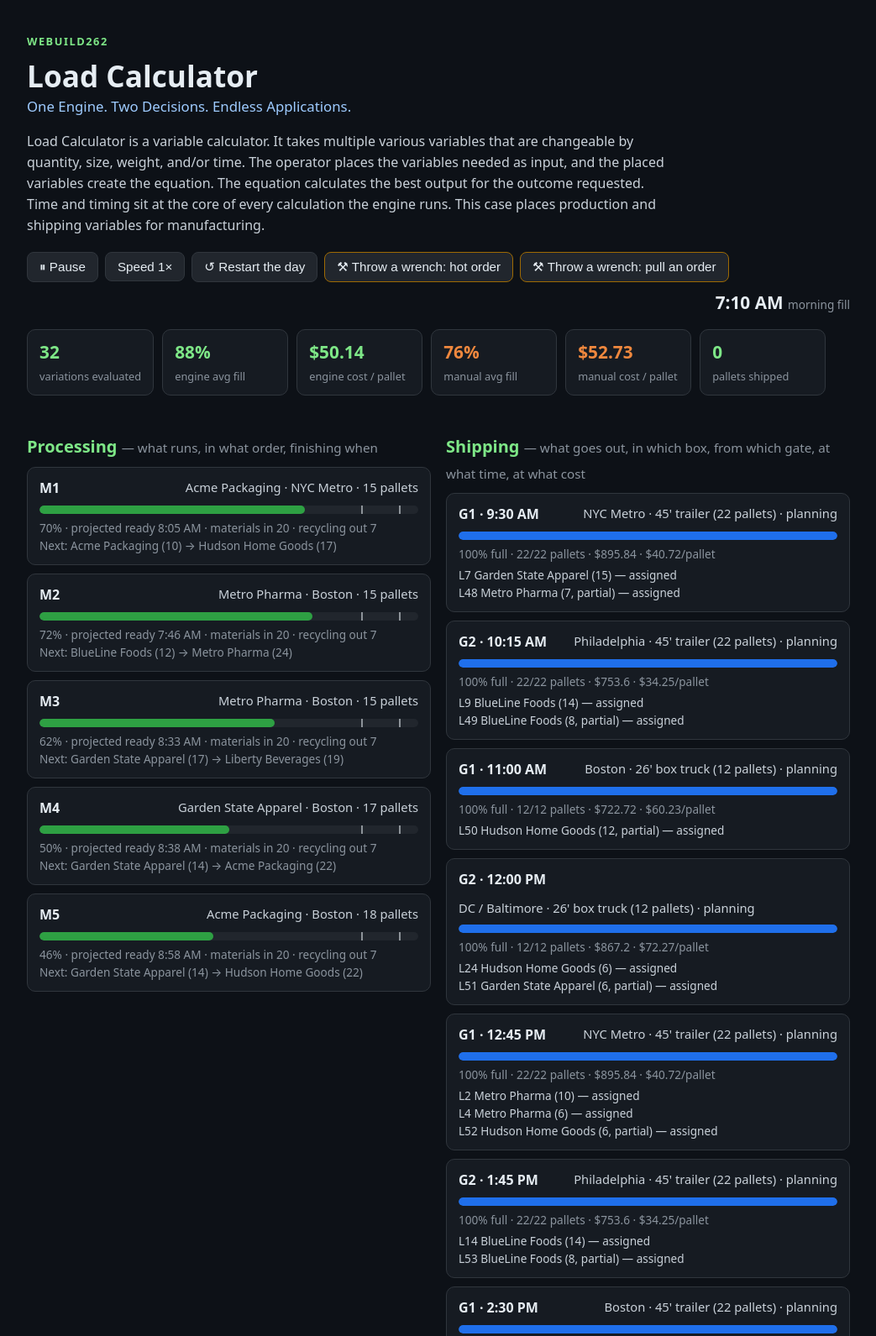
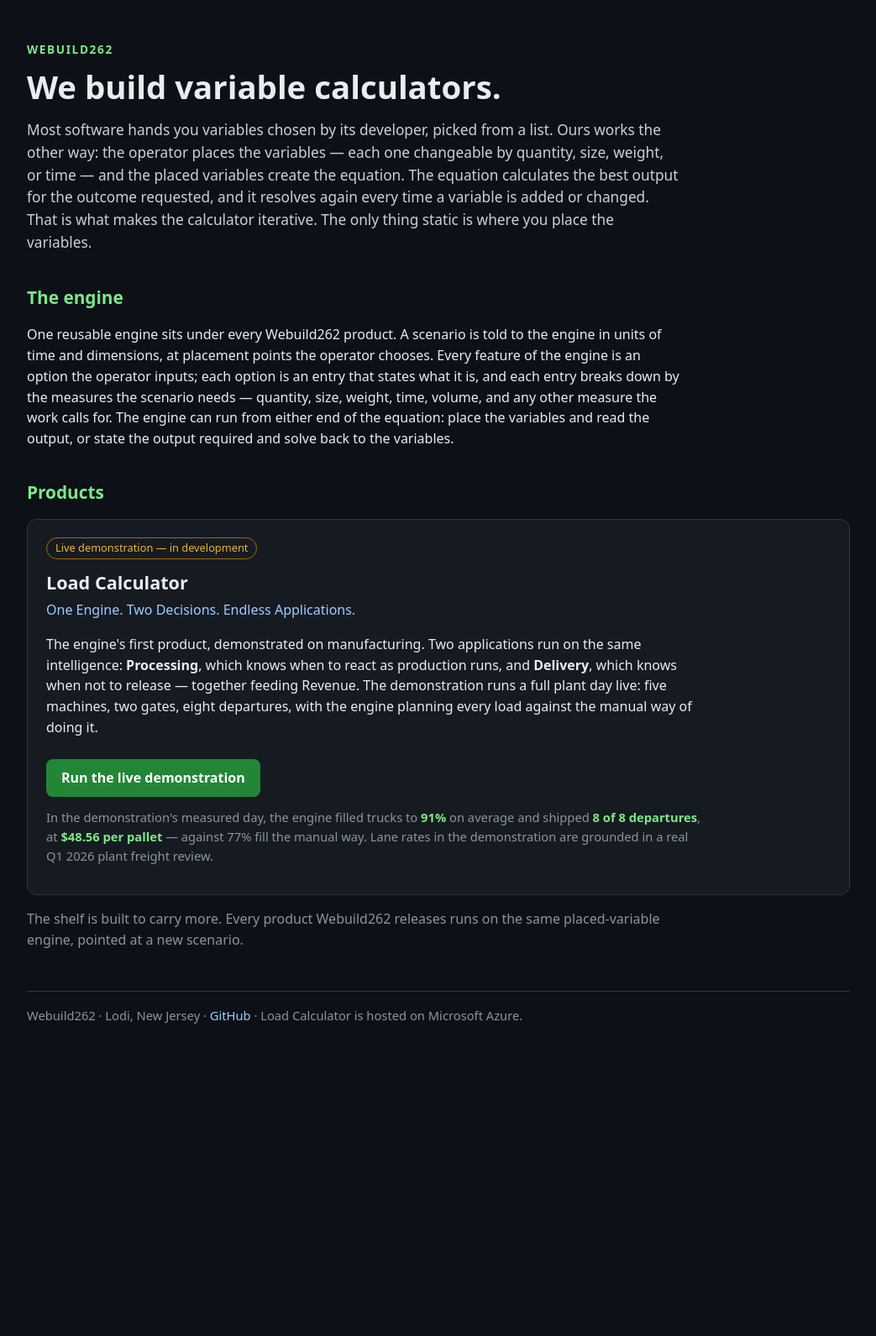
Before and after one commit to webuild262-boop/load-calculator, a plain HTML site: page index.html in a window 1280 px wide. Shown: the top 1591 px of the page at 84% size, without its empty margins (118-1161 px from the left). After the commit the page ends 1285 px from the top, so only its background shows below. Drawn offline with Linux system fonts and the light colour scheme.

Commit message:
Webuild262 company site at root carrying Load Calculator as product one; demo moves to demo.html

```diff
--- a/index.html
+++ b/index.html
@@ -3,142 +3,80 @@
 <head>
 <meta charset="utf-8">
 <meta name="viewport" content="width=device-width, initial-scale=1">
-<title>Load Calculator — Webuild262</title>
+<title>Webuild262 — Variable Calculators</title>
 <style>
   :root { color-scheme: dark; }
   body { margin: 0; font-family: system-ui, -apple-system, "Segoe UI", Roboto, sans-serif;
          background: #0d1117; color: #e6edf3; line-height: 1.55; }
-  main { max-width: 980px; margin: 0 auto; padding: 40px 20px 64px; }
-  .brand { color: #7ee787; font-weight: 700; letter-spacing: .12em; text-transform: uppercase; font-size: .8rem; }
-  h1 { font-size: 2.2rem; margin: .3em 0 .1em; line-height: 1.15; }
-  .tagline { color: #9ecbff; font-size: 1.05rem; margin: 0 0 1rem; }
-  .def { color: #c9d1d9; max-width: 760px; }
-  h2 { font-size: 1.25rem; margin: 1.8rem 0 .6rem; color: #7ee787; }
-  h2 span { color: #8b949e; font-weight: 400; font-size: .95rem; }
-  .controls { display: flex; flex-wrap: wrap; gap: 8px; align-items: center; margin: 1.2rem 0 .4rem; }
-  button { background: #21262d; color: #e6edf3; border: 1px solid #30363d; border-radius: 8px;
-           padding: 8px 14px; font-size: .95rem; cursor: pointer; }
-  button:hover { background: #30363d; }
-  button.wrench { border-color: #9e6a03; }
-  .clock { font-size: 1.3rem; font-weight: 700; margin-left: auto; }
-  .clock small { color: #8b949e; font-weight: 400; font-size: .85rem; }
-  .counters { display: flex; flex-wrap: wrap; gap: 10px; margin: 1rem 0; }
-  .counter { border: 1px solid #30363d; background: #161b22; border-radius: 10px; padding: 10px 14px; min-width: 120px; }
-  .counter .c-num { display: block; font-size: 1.3rem; font-weight: 700; color: #7ee787; }
-  .counter.off .c-num { color: #f0883e; }
-  .counter .c-lbl { color: #8b949e; font-size: .8rem; }
-  .grid { display: grid; grid-template-columns: 1fr 1fr; gap: 18px; }
-  @media (max-width: 760px) { .grid { grid-template-columns: 1fr; } }
-  .machine, .dep { border: 1px solid #30363d; background: #161b22; border-radius: 10px; padding: 12px 14px; margin-bottom: 10px; }
-  .machine-head, .dep-head { display: flex; justify-content: space-between; gap: 10px; flex-wrap: wrap; }
-  .m-order, .dep-head span { color: #c9d1d9; font-size: .92rem; }
-  .bar { position: relative; height: 10px; background: #21262d; border-radius: 5px; margin: 8px 0 6px; overflow: hidden; }
-  .bar-fill { height: 100%; background: #2ea043; border-radius: 5px; transition: width .3s; }
-  .bar-fill.ship { background: #1f6feb; }
-  .bar-mark { position: absolute; top: 0; bottom: 0; width: 2px; background: #e6edf3; opacity: .55; }
-  .m-meta, .dep-meta, .m-queue, .dep-loads { color: #8b949e; font-size: .85rem; }
-  .dep-loads { margin-top: 4px; color: #c9d1d9; }
-  .board { border: 1px solid #30363d; background: #161b22; border-radius: 10px; padding: 14px; min-height: 54px; }
-  .dot { display: inline-block; width: 16px; height: 16px; border-radius: 50%; margin: 3px; vertical-align: middle; }
-  .watcher-item { border: 1px solid #9e6a03; background: #2d2003; border-radius: 10px; padding: 10px 14px; margin-bottom: 8px; }
-  .logbox { border: 1px solid #30363d; background: #161b22; border-radius: 10px; padding: 12px 14px; font-size: .9rem; }
-  .log-t { color: #9ecbff; }
+  main { max-width: 980px; margin: 0 auto; padding: 48px 20px 64px; }
+  .brand { color: #7ee787; font-weight: 700; letter-spacing: .12em; text-transform: uppercase; font-size: .85rem; }
+  h1 { font-size: 2.4rem; margin: .3em 0 .15em; line-height: 1.15; }
+  .lede { color: #c9d1d9; font-size: 1.08rem; max-width: 780px; }
+  h2 { font-size: 1.3rem; margin: 2.2rem 0 .6rem; color: #7ee787; }
+  p { max-width: 780px; }
   .dim { color: #8b949e; }
-  .status { border-top: 1px solid #30363d; margin-top: 2.2rem; padding-top: 1rem; color: #8b949e; font-size: .92rem; }
+  .shelf { display: grid; grid-template-columns: 1fr; gap: 16px; margin-top: 1rem; }
+  .product { border: 1px solid #30363d; background: #161b22; border-radius: 12px; padding: 20px 22px; }
+  .product h3 { margin: 0 0 .2rem; font-size: 1.35rem; }
+  .product .tagline { color: #9ecbff; margin: 0 0 .6rem; }
+  .status-pill { display: inline-block; border: 1px solid #9e6a03; color: #f0b429;
+                 border-radius: 999px; padding: 2px 10px; font-size: .8rem; margin-bottom: .7rem; }
+  .btn { display: inline-block; background: #238636; color: #fff; text-decoration: none;
+         border-radius: 8px; padding: 10px 18px; font-weight: 600; margin-top: .6rem; }
+  .btn:hover { background: #2ea043; }
+  .measured { color: #8b949e; font-size: .92rem; margin-top: .8rem; }
+  .measured b { color: #7ee787; }
+  footer { border-top: 1px solid #30363d; margin-top: 3rem; padding-top: 1.1rem;
+           color: #8b949e; font-size: .92rem; }
+  footer a { color: #9ecbff; text-decoration: none; }
 </style>
 </head>
 <body>
 <main>
   <div class="brand">Webuild262</div>
-  <h1>Load Calculator</h1>
-  <p class="tagline">One Engine. Two Decisions. Endless Applications.</p>
-  <p class="def">Load Calculator is a variable calculator. It takes multiple various variables that are
-  changeable by quantity, size, weight, and/or time. The operator places the variables needed
-  as input, and the placed variables create the equation. The equation calculates the best
-  output for the outcome requested. Time and timing sit at the core of every calculation the
-  engine runs. This case places production and shipping variables for manufacturing.</p>
+  <h1>We build variable calculators.</h1>
+  <p class="lede">Most software hands you variables chosen by its developer, picked from a list.
+  Ours works the other way: the operator places the variables — each one changeable by quantity,
+  size, weight, or time — and the placed variables create the equation. The equation calculates
+  the best output for the outcome requested, and it resolves again every time a variable is
+  added or changed. That is what makes the calculator iterative. The only thing static is
+  where you place the variables.</p>
 
-  <div class="controls">
-    <button id="btn-play">⏸ Pause</button>
-    <button id="btn-speed">Speed 1×</button>
-    <button id="btn-reset">↺ Restart the day</button>
-    <button class="wrench" id="btn-hot">⚒ Throw a wrench: hot order</button>
-    <button class="wrench" id="btn-pull">⚒ Throw a wrench: pull an order</button>
-    <div class="clock"><span id="clock">7:00 AM</span> <small id="phase">morning fill</small></div>
+  <h2>The engine</h2>
+  <p>One reusable engine sits under every Webuild262 product. A scenario is told to the engine
+  in units of time and dimensions, at placement points the operator chooses. Every feature of
+  the engine is an option the operator inputs; each option is an entry that states what it is,
+  and each entry breaks down by the measures the scenario needs — quantity, size, weight, time,
+  volume, and any other measure the work calls for. The engine can run from either end of the
+  equation: place the variables and read the output, or state the output required and solve
+  back to the variables.</p>
+
+  <h2>Products</h2>
+  <div class="shelf">
+    <div class="product">
+      <span class="status-pill">Live demonstration — in development</span>
+      <h3>Load Calculator</h3>
+      <p class="tagline">One Engine. Two Decisions. Endless Applications.</p>
+      <p>The engine's first product, demonstrated on manufacturing. Two applications run on the
+      same intelligence: <b>Processing</b>, which knows when to react as production runs, and
+      <b>Delivery</b>, which knows when not to release — together feeding Revenue. The
+      demonstration runs a full plant day live: five machines, two gates, eight departures,
+      with the engine planning every load against the manual way of doing it.</p>
+      <a class="btn" href="demo.html">Run the live demonstration</a>
+      <p class="measured">In the demonstration's measured day, the engine filled trucks to
+      <b>91%</b> on average and shipped <b>8 of 8 departures</b>, at <b>$48.56 per pallet</b> —
+      against 77% fill the manual way. Lane rates in the demonstration are grounded in a real
+      Q1 2026 plant freight review.</p>
+    </div>
   </div>
+  <p class="dim">The shelf is built to carry more. Every product Webuild262 releases runs on
+  the same placed-variable engine, pointed at a new scenario.</p>
 
-  <div class="counters" id="counters"></div>
-
-  <div class="grid">
-    <section>
-      <h2>Processing <span>— what runs, in what order, finishing when</span></h2>
-      <div id="proc-board"></div>
-    </section>
-    <section>
-      <h2>Shipping <span>— what goes out, in which box, from which gate, at what time, at what cost</span></h2>
-      <div id="ship-board"></div>
-    </section>
-  </div>
-
-  <h2>Load board <span>— every load a dot; the shade is the calculation talking: green optimal, red needs help</span></h2>
-  <div class="board" id="dot-board"></div>
-
-  <h2>Watcher</h2>
-  <div id="watcher"></div>
-
-  <h2>Day log</h2>
-  <div class="logbox" id="log"></div>
-
-  <div class="status">Live demo — simulated feeds; the core accepts real feeds unchanged. Lane rates grounded in a real Q1 2026 plant freight review.
-  Demo configuration: 5 machines, 2 gates, the close at 1:30 PM. Built for Kiroween 2026 · Skeleton Crew · Hosted on Microsoft Azure.</div>
+  <footer>
+    Webuild262 · Lodi, New Jersey ·
+    <a href="https://github.com/webuild262-boop">GitHub</a> ·
+    Load Calculator is hosted on Microsoft Azure.
+  </footer>
 </main>
-
-<script src="packages/variable-engine/engine.js"></script>
-<script src="apps/processing/processing.js"></script>
-<script src="apps/shipping/shipping.js"></script>
-<script>
-(function () {
-  var engine = LoadEngine.createEngine(262);
-  var playing = true, speed = 1, speeds = [1, 4, 16], speedIdx = 0;
-  var els = {
-    clock: document.getElementById('clock'), phase: document.getElementById('phase'),
-    counters: document.getElementById('counters'), proc: document.getElementById('proc-board'),
-    ship: document.getElementById('ship-board'), dots: document.getElementById('dot-board'),
-    log: document.getElementById('log'), watcher: document.getElementById('watcher')
-  };
-  function render() {
-    els.clock.textContent = engine.fmtTime(engine.state.now);
-    els.phase.textContent = engine.state.now >= engine.config.dayEnd ? 'day complete'
-      : (engine.state.closed ? 'plan set at the close — watcher on duty' : 'morning fill');
-    ShippingUI.renderCounters(engine, els.counters);
-    ProcessingUI.render(engine, els.proc);
-    ShippingUI.renderDepartures(engine, els.ship);
-    ShippingUI.renderBoard(engine, els.dots);
-    ShippingUI.renderLog(engine, els.log, els.watcher);
-  }
-  setInterval(function () {
-    if (!playing) return;
-    if (engine.state.now < engine.config.dayEnd) engine.tick(0.5 * speed);
-    render();
-  }, 250);
-  document.getElementById('btn-play').addEventListener('click', function () {
-    playing = !playing;
-    this.textContent = playing ? '⏸ Pause' : '▶ Run';
-  });
-  document.getElementById('btn-speed').addEventListener('click', function () {
-    speedIdx = (speedIdx + 1) % speeds.length;
-    speed = speeds[speedIdx];
-    this.textContent = 'Speed ' + speed + '×';
-  });
-  document.getElementById('btn-reset').addEventListener('click', function () {
-    engine = LoadEngine.createEngine(262);
-    render();
-  });
-  document.getElementById('btn-hot').addEventListener('click', function () { engine.hotOrder(); render(); });
-  document.getElementById('btn-pull').addEventListener('click', function () { engine.pullOrder(); render(); });
-  window.__watcherDecision = function (i, accept) { engine.watcherDecision(i, accept); render(); };
-  render();
-})();
-</script>
 </body>
 </html>
```
Also changed, not shown: demo.html (added, +145 -0 lines).
